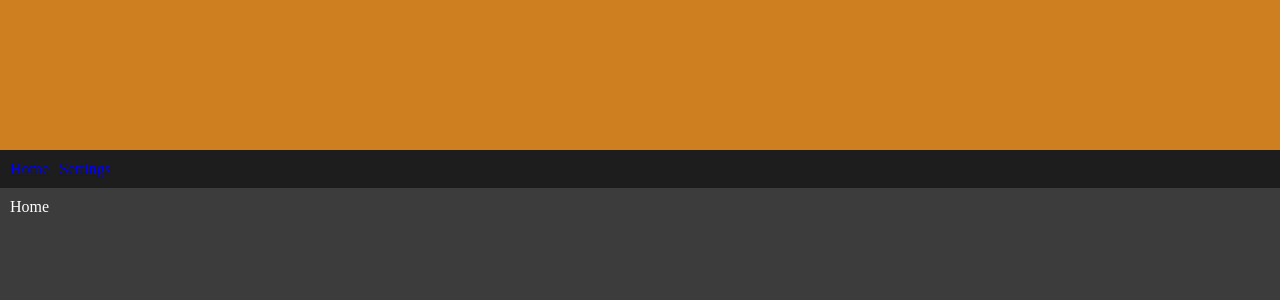
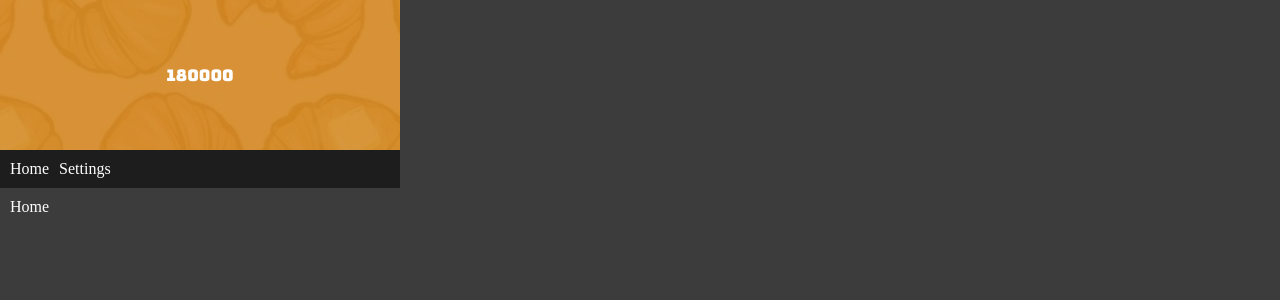
Before and after one commit to Croissant-discord/datamine-app, a Vue app: page / in a window 1280 px wide. Shown: the top 300 px of the page. Built offline with nearby package versions, Linux system fonts and the light colour scheme.

Commit message:
Add files via upload

```diff
--- a/package.json
+++ b/package.json
@@ -10,6 +10,7 @@
     "tauri": "tauri"
   },
   "dependencies": {
+    "@fontsource/bungee": "^5.2.7",
     "@tauri-apps/api": "^2",
     "@tauri-apps/plugin-opener": "^2",
     "vue": "^3.5.13",
--- a/src/App.vue
+++ b/src/App.vue
@@ -1,12 +1,16 @@
 <template>
-  <div style="width: 100%; height: 150px; background-color: #CE7F1F;"></div>
+  <div class="main-container" style="max-width: 400px;">
+    <div class="Hero" style="">
+      180000
+    </div>
 
-  <nav style="background-color: #1d1d1d; padding: 10px; gap: 10px; display: flex;">
-    <router-link to="/">Home</router-link>
-    <router-link to="/settings">Settings</router-link>
-  </nav>
+    <nav style="background-color: #1d1d1d;">
+      <router-link to="/">Home</router-link>
+      <router-link to="/settings">Settings</router-link>
+    </nav>
 
-  <router-view />
+    <router-view />
+  </div>
 </template>
 
 <style>
@@ -14,5 +18,35 @@
     margin: 0;
     padding: 0;
     background-color: #3c3c3c;
+
   }
 </style>
+
+<style scoped>
+.Hero {
+  width: 100%;
+  height: 150px;
+
+  font-family: 'Bungee', sans-serif;
+  color: #fff;
+  background-image: url('@/assets/hero.svg');
+  background-size: cover;
+
+  background-color: #CE7F1F;
+  display: flex;
+  align-items: center;
+  justify-content: center;
+}
+
+nav {
+  background-color: #1d1d1d;
+  padding: 10px;
+  gap: 10px;
+  display: flex;
+}
+
+nav :deep(a) {
+  color: #fff;
+  text-decoration: none;
+}
+</style>
--- a/src/main.js
+++ b/src/main.js
@@ -1,5 +1,6 @@
 import { createApp } from 'vue'
 import App from './App.vue'
 import router from './router'
+import '@fontsource/bungee'
 
 createApp(App).use(router).mount('#app')
--- a/vite.config.js
+++ b/vite.config.js
@@ -1,17 +1,19 @@
 import { defineConfig } from "vite";
 import vue from "@vitejs/plugin-vue";
 import process from "node:process";
+import path from "node:path";
+import { fileURLToPath } from "node:url";
+
 const host = process.env.TAURI_DEV_HOST;
 
-// https://vite.dev/config/
 export default defineConfig(() => ({
   plugins: [vue()],
-
-  // Vite options tailored for Tauri development and only applied in `tauri dev` or `tauri build`
-  //
-  // 1. prevent Vite from obscuring rust errors
+  resolve: {
+    alias: {
+      "@": fileURLToPath(new URL("./src", import.meta.url)),
+    },
+  },
   clearScreen: false,
-  // 2. tauri expects a fixed port, fail if that port is not available
   server: {
     port: 1420,
     strictPort: true,
@@ -24,7 +26,6 @@ export default defineConfig(() => ({
         }
       : undefined,
     watch: {
-      // 3. tell Vite to ignore watching `src-tauri`
       ignored: ["**/src-tauri/**"],
     },
   },
```
Also changed, not shown: src/assets/hero.svg (added).
